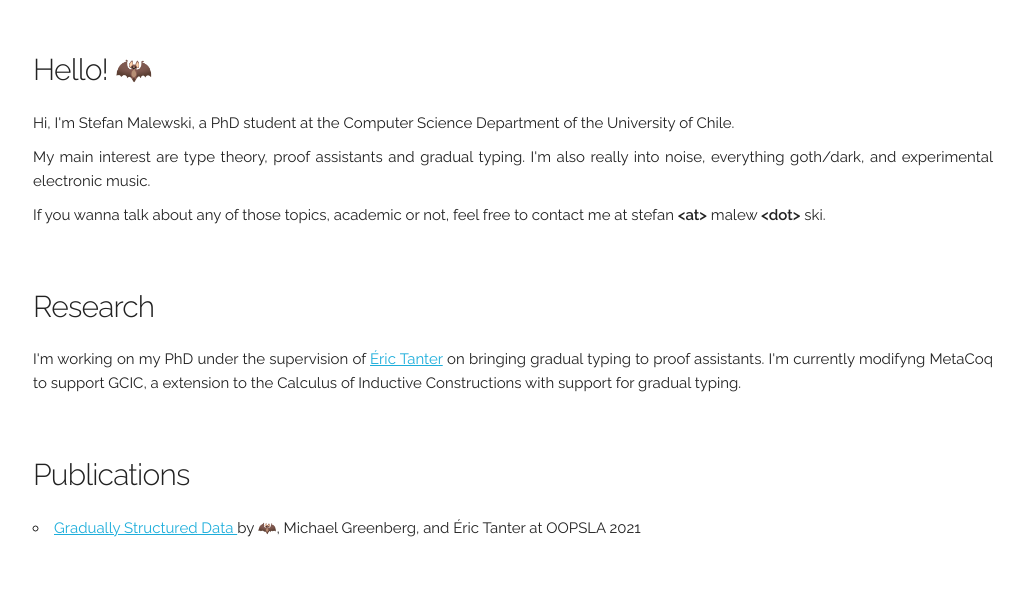
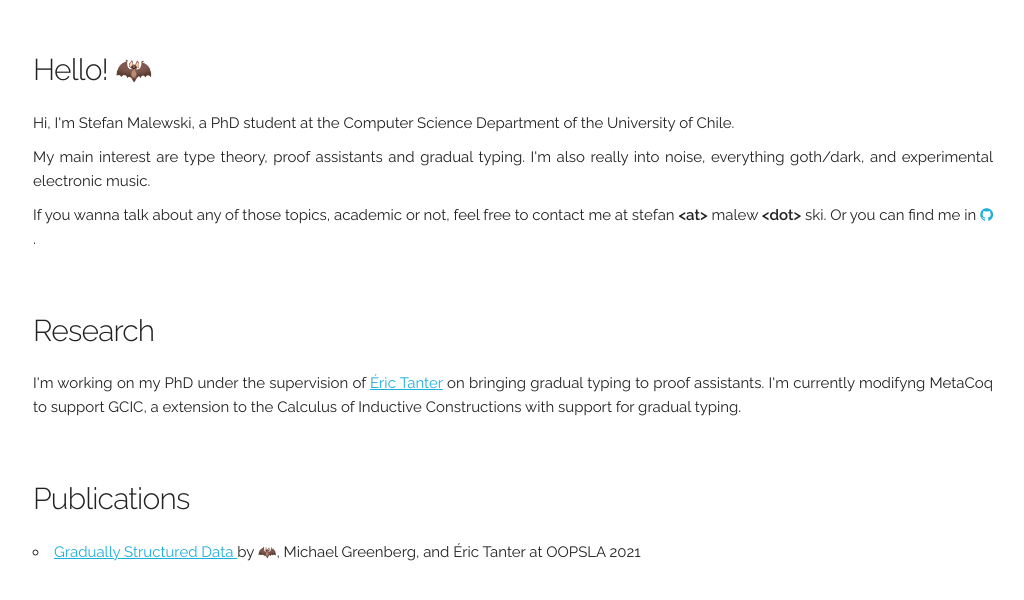
Before and after one commit to smalewski/smalewski.github.io, a plain HTML site: page index.html in a window 1280 px wide. Shown: the whole page, without its empty margins (127-1151 px from the left). Drawn offline with Linux system fonts and the light colour scheme.

Commit message:
github link

```diff
--- a/index.html
+++ b/index.html
@@ -16,6 +16,7 @@
   <!-- FONT
   –––––––––––––––––––––––––––––––––––––––––––––––––– -->
   <link href="//fonts.googleapis.com/css?family=Raleway:400,300,600" rel="stylesheet" type="text/css">
+<link rel="stylesheet" href="https://cdnjs.cloudflare.com/ajax/libs/font-awesome/4.7.0/css/font-awesome.min.css">
 
   <!-- CSS
   –––––––––––––––––––––––––––––––––––––––––––––––––– -->
@@ -34,6 +35,7 @@
   –––––––––––––––––––––––––––––––––––––––––––––––––– -->
   <div class="section bio">
     <div class="container">
+
         <h4 class="section-heading">
           Hello! 🦇
         </h4>
@@ -48,7 +50,8 @@
         <p>
           If you wanna talk about any of those topics, academic or not, feel free to
           contact me at st&#101;fan <b>&lt;at&gt;</b> &#32;&#109;a&#108;&#101;w <b>&lt;dot&gt;</b> ski.
-        </p>
+          Or you can find me in
+          <a href="https://github.com/smalewski"><i class="fa fa-github"></i></a>.
       </div>
     </div>
     <div class="section research">
```
